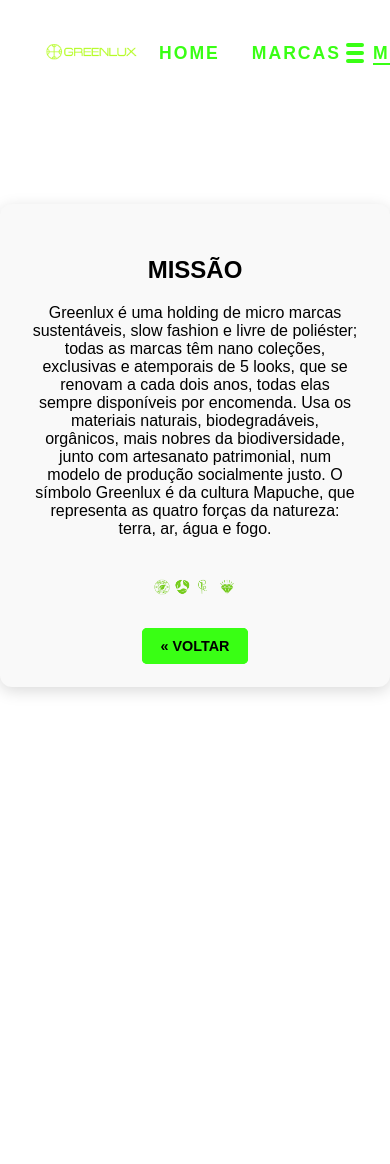
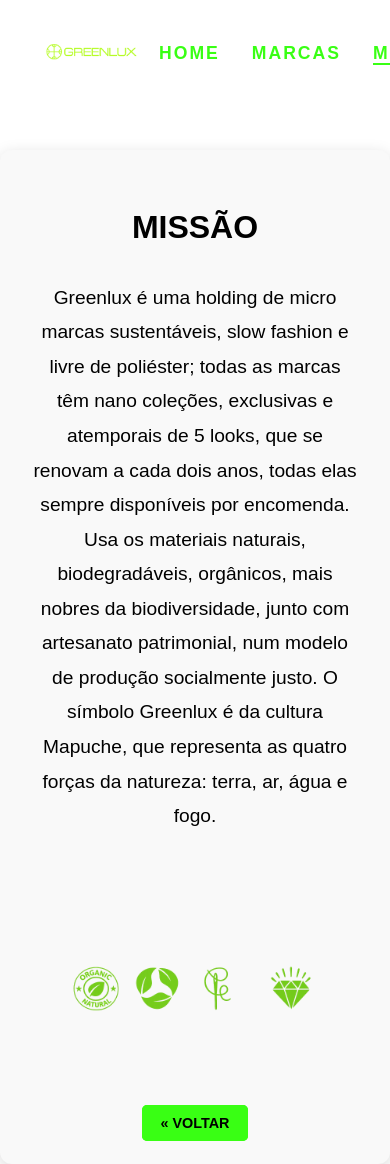
Before and after one commit to Davidla1992/copiasinais, a PHP site: page /missao.html in a window 390 px wide. Before the commit the page ends 694 px from the top, so only its background shows below. Run offline with PHP 8.4, Linux system fonts and the light colour scheme.

Commit message:
Update style.css

```diff
--- a/style.css
+++ b/style.css
@@ -44,7 +44,7 @@ body.marcas-page .marcas-content,
 body.parceiros-page .parceiros-content,
 body.contato-page .contato-content,
 body.impacto-page .impacto-conteudo {
-  max-width: 800px;
+  max-width: 900px;
   margin: 0 auto;
   padding: 2rem;
   text-align: center;
@@ -127,10 +127,10 @@ header {
   transition: all 0.3s ease;
 }
 
-/* Ícone extra */
+/* Ícone extra (multiplicado por 3) */
 .icon-extra .extra-img {
-  max-width: 100px;
-  margin: 1rem auto;
+  max-width: 300px; /* antes 100px */
+  margin: 1.5rem auto;
   display: block;
 }
 
@@ -151,14 +151,14 @@ header {
   color: var(--logo-color);
 }
 
-/* Imagem dos parceiros */
+/* Imagem dos parceiros (multiplicada por 3) */
 .logos-parceiros {
   margin-top: 2rem;
   margin-bottom: 2rem;
   text-align: center;
 }
 .img-parceiros {
-  max-width: 70%;
+  max-width: 210%; /* antes 70% */
   height: auto;
 }
 
@@ -191,42 +191,30 @@ footer {
   font-size: 0.9rem;
 }
 
-/* --- IMPACTO: texto em cima, botão embaixo --- */
-body.impacto-page .impacto-conteudo {
+/* --- MISSÃO: texto em cima, imagem no meio, botão embaixo --- */
+body.missao-page .missao-content {
   display: flex;
   flex-direction: column; /* ordem vertical */
   justify-content: center;
   align-items: center;
   min-height: 70vh;
-  max-width: 900px;
-  margin: 0 auto;
-  padding: 2rem;
-  text-align: center;
-  background-color: #f9f9f9;
-  border-radius: 12px;
-  box-shadow: 0 4px 16px rgba(0,0,0,0.2);
 }
 
-body.impacto-page .impacto-texto {
-  margin-bottom: 2rem;
-}
-
-body.impacto-page .impacto-texto h1 {
+body.missao-page .missao-content h1 {
   margin-bottom: 1rem;
   font-weight: 700;
   font-size: 2rem;
 }
 
-body.impacto-page .impacto-texto p {
+body.missao-page .missao-content p {
   line-height: 1.8;
   font-size: 1.2rem;
   max-width: 800px;
-  margin: 0 auto;
+  margin-bottom: 2rem;
 }
 
-/* Mobile */
-@media (max-width: 768px) {
-  .menu-toggle {
-    display: flex;              /* aparece no mobile */
-    position: fixed;            /* fixo no topo */
-    right: 20px;
+/* --- IMPACTO: texto em cima, botão embaixo --- */
+body.impacto-page .impacto-conteudo {
+  display: flex;
+  flex-direction: column;
+  justify-content
```
